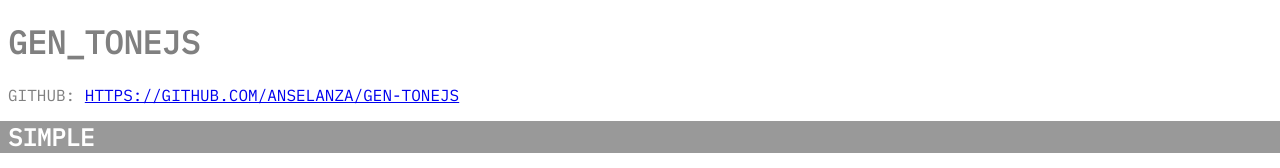
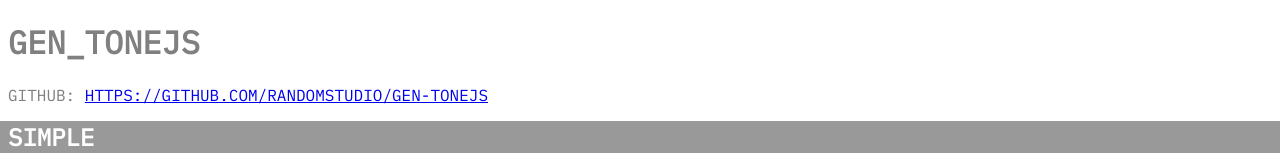
Before and after one commit to RandomStudio/gen-tonejs, a website built with webpack: page src/index.html in a window 1280 px wide. Shown: the top 168 px of the page. Built offline with nearby package versions, Linux system fonts and the light colour scheme.

Commit message:
update for random studio

```diff
--- a/src/index.html
+++ b/src/index.html
@@ -10,6 +10,6 @@
 </head>
 <body>
   <h1>gen_tonejs</h1>
-  Github: <a href="https://github.com/anselanza/gen-tonejs">https://github.com/anselanza/gen-tonejs</a>
+  Github: <a href="https://github.com/RandomStudio/gen-tonejs">https://github.com/RandomStudio/gen-tonejs</a>
 </body>
 </html>
```
Also changed, not shown: README.md.
